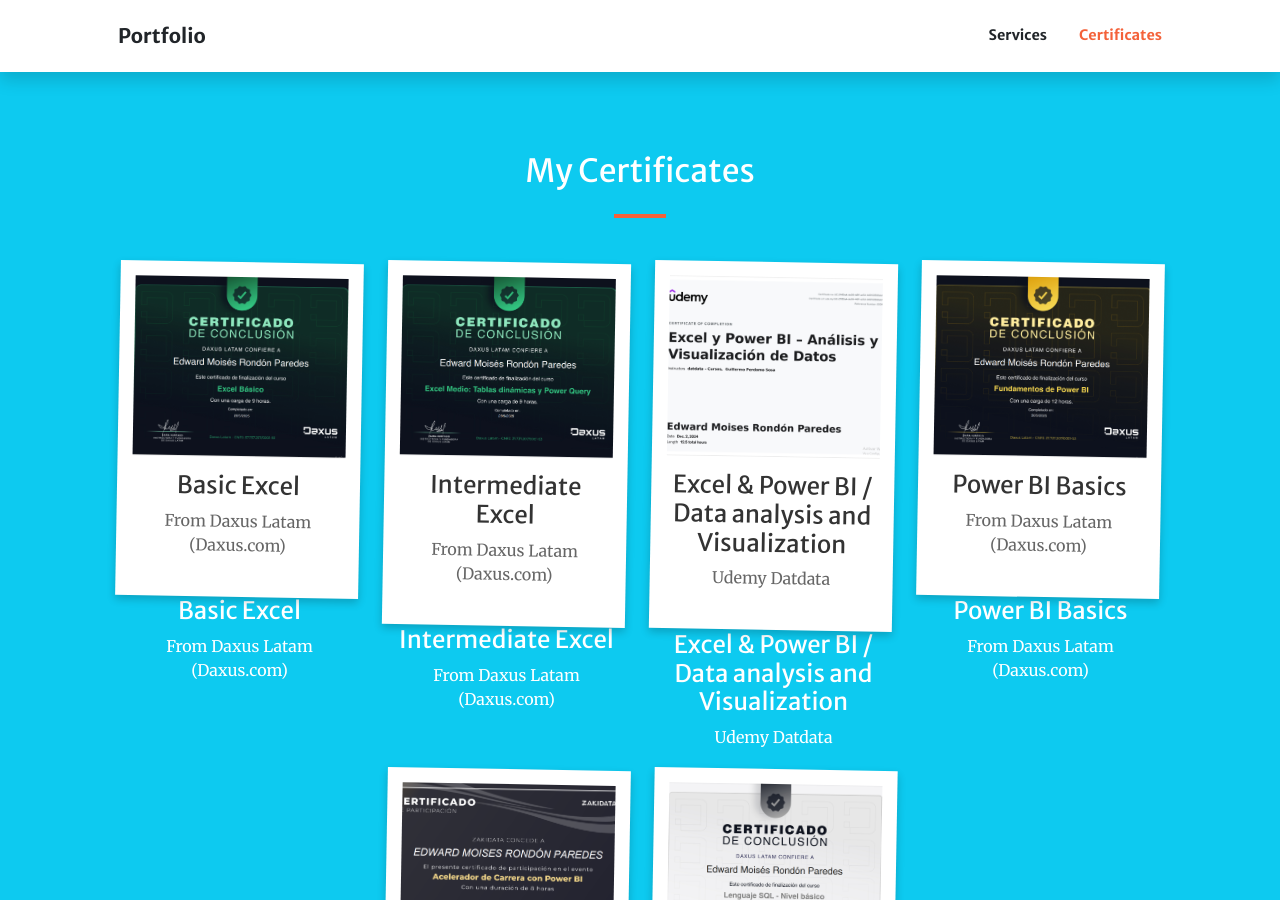
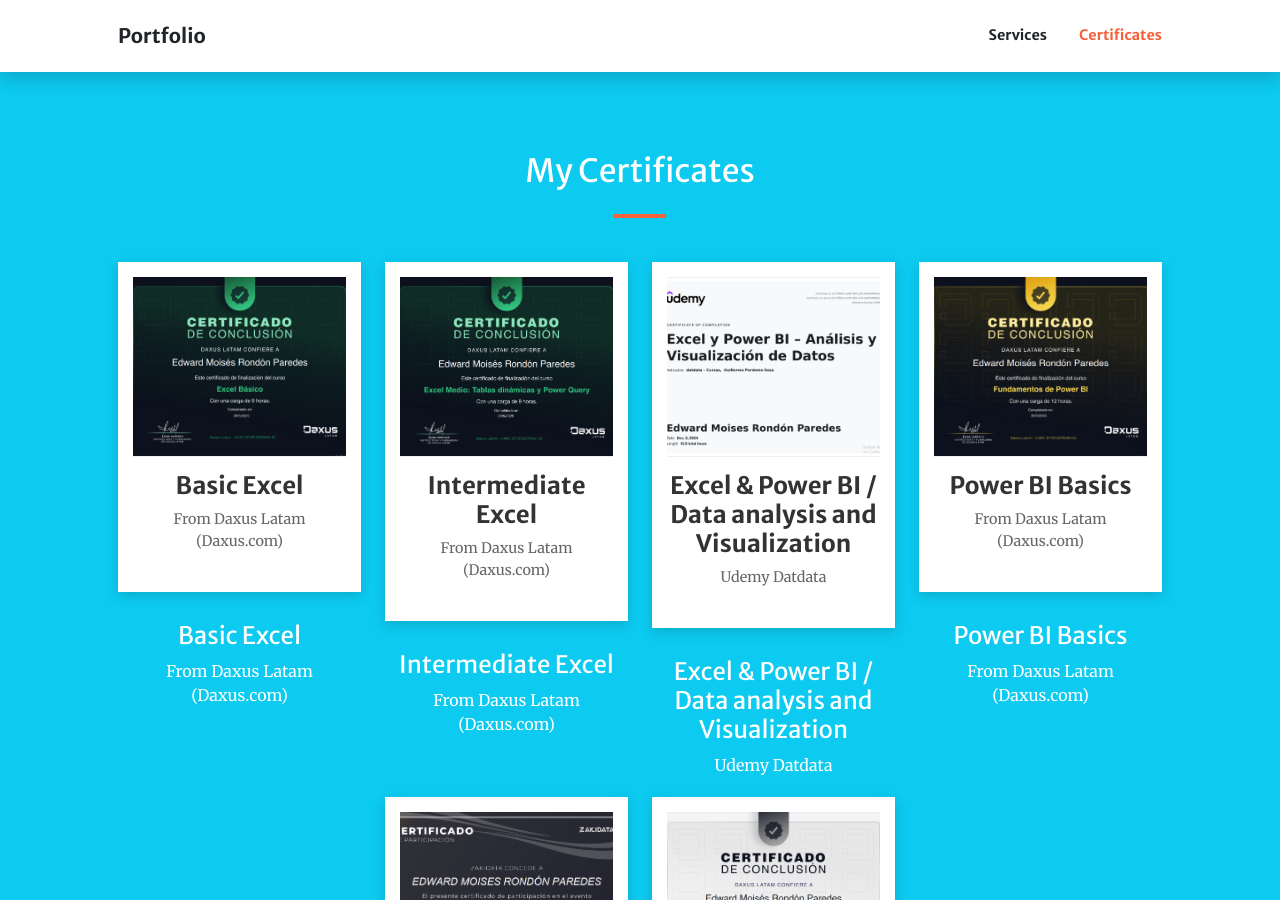
Before and after one commit to Edward-R-analytics/Portfolio, a Jekyll site: the page built from index.md, in a window 1280 px wide and 900 px high, scrolled down 2632 px. Built offline with Jekyll 4.4.1, drawn with Linux system fonts in a browser that asks for light colours; comment, search, counter and statistics services are not loaded.

Commit message:
Update members.html

```diff
--- a/_includes/members.html
+++ b/_includes/members.html
@@ -8,18 +8,19 @@
         <div class="member-box">
           <div class="member-box" style="background: white;
                              padding: 15px 15px 40px 15px;
-                             box-shadow: 0 4px 8px rgba(0,0,0,0.2);
-                             transform: rotate(1deg);
-                             transition: all 0.3s ease;">
+                             box-shadow: 0 4px 12px rgba(0,0,0,0.15);
+                             transition: all 0.3s ease;
+                             position: relative;
+                             margin-bottom: 30px;">
   <img class="text-primary" src="{{ member.image }}" alt="{{ member.title }}"
        style="border-radius: 0;
               width: 100%;
               height: 180px;
               object-fit: cover;
-              border-bottom: 1px solid #eee;
+              border-bottom: 1px solid #f0f0f0;
               margin-bottom: 15px;">
-  <h3 class="h4 mb-2" style="color: #333;">{{ member.title }}</h3>
-  <p class="mb-0" style="color: #666;">{{ member.text }}</p>
+  <h3 class="h4 mb-2" style="color: #333; font-weight: 600;">{{ member.title }}</h3>
+  <p class="mb-0" style="color: #666; font-size: 0.9rem;">{{ member.text }}</p>
 </div>
           <h3 class="h4 mb-2">{{ member.title }}</h3>
           <p class="text-white mb-0">{{ member.text }}</p>
```
